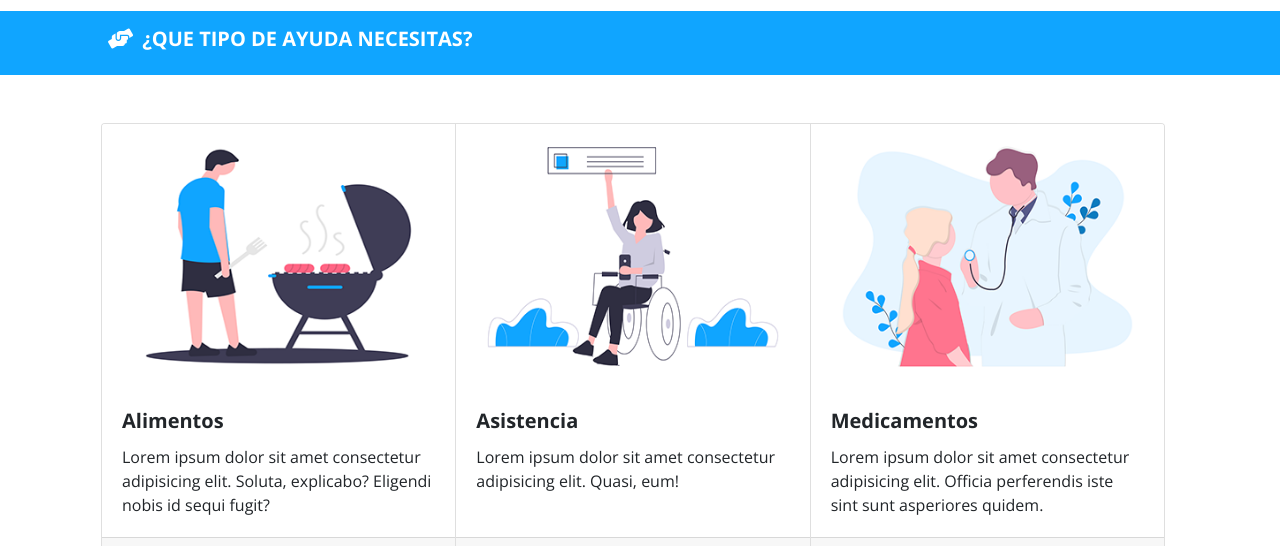
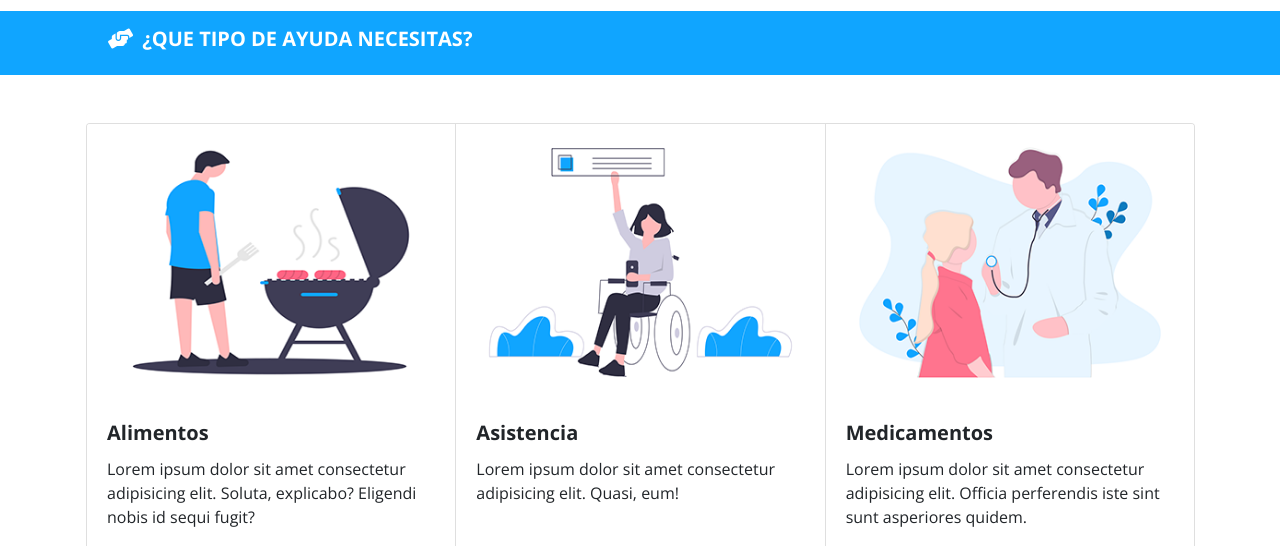
Before and after one commit to solemme1987/covida, a plain HTML site: page index.html in a window 1280 px wide. Shown: the part 1650-2196 px from the top of the page. Drawn offline with nearby package versions, Linux system fonts and the light colour scheme.

Commit message:
Se actualiza el tamaño de las card

```diff
--- a/index.html
+++ b/index.html
@@ -261,8 +261,8 @@
        <!-- TIPO DE AYUDAS -->
        <section class="row mt-5"  >
            <div class="container">
-               <div class="row col  ">
-                   <div class="card-group pl-5 pl-md-3">
+               <div class="row  ">
+                   <div class=" col card-group  pl-md-3">
 
                        <div class="card">
                            <img src="img/food.png" class="card-img-top" alt="...">
```
